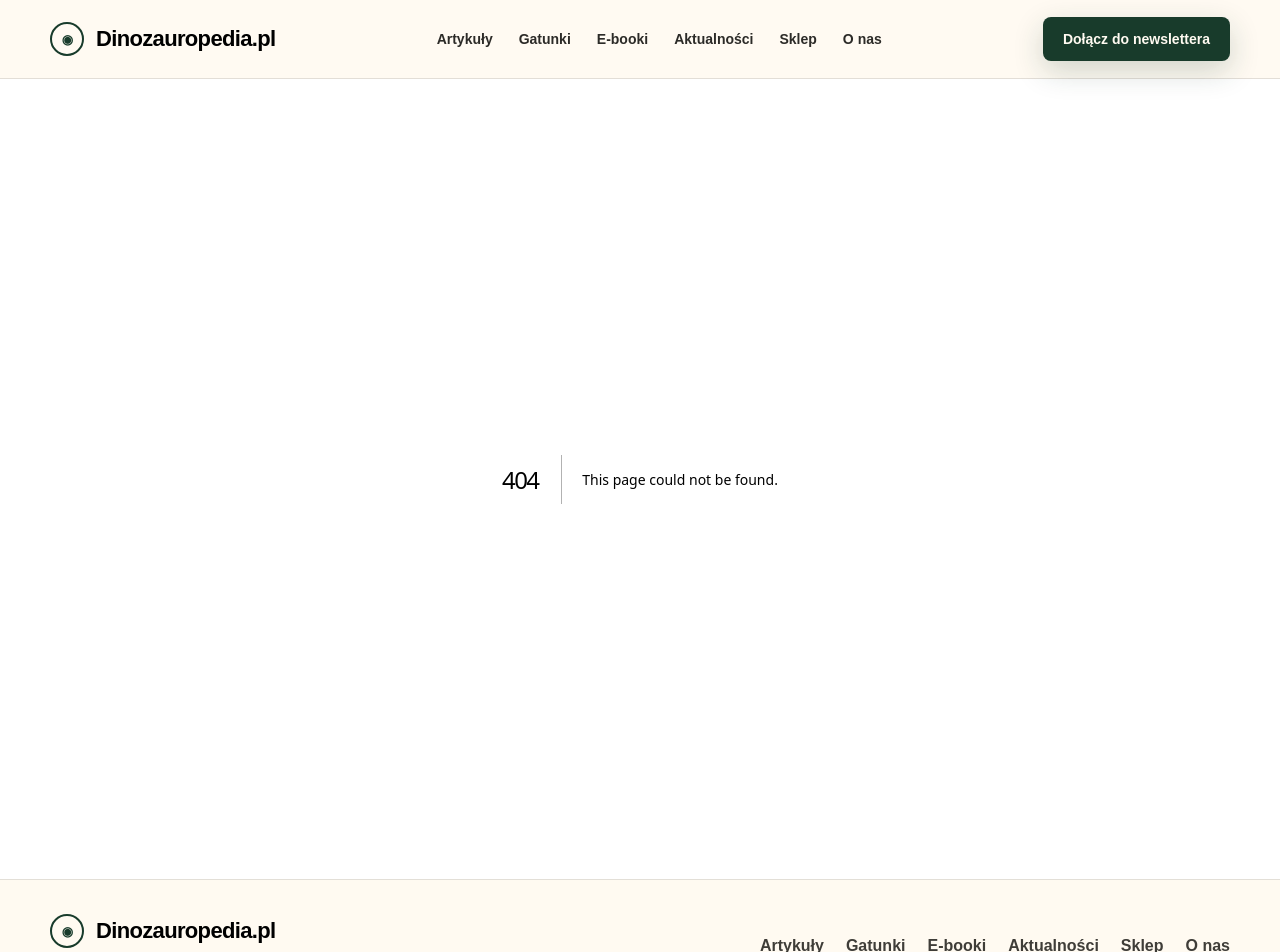
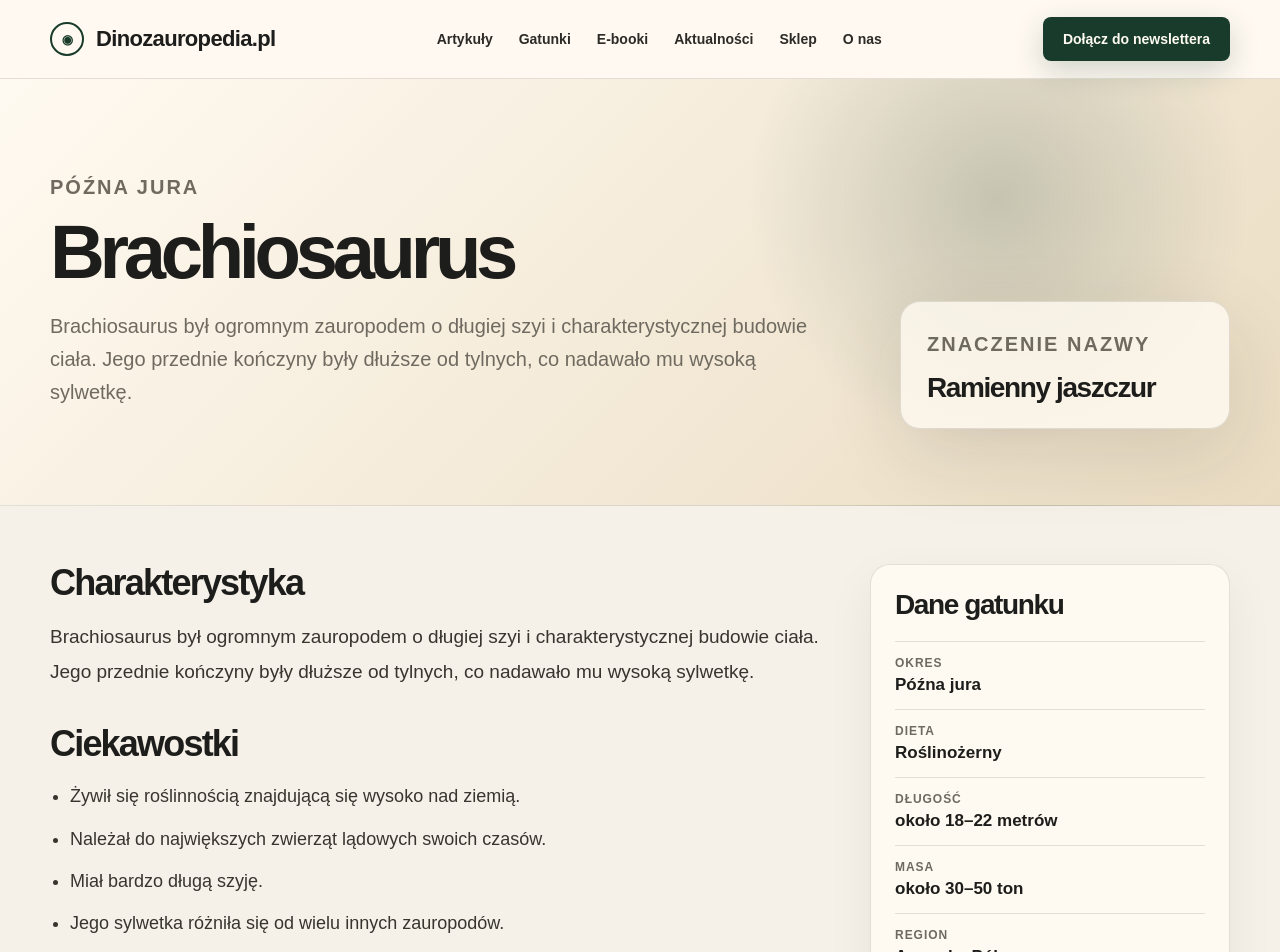
Before and after one commit to dinozauropedia/dinazauropedia, a Next.js app: page /gatunki/brachiosaurus in a window 1280 px wide. Before the commit this address had no page. Shown: the top 952 px of the page. Built offline with nearby package versions, Linux system fonts and the light colour scheme.

Commit message:
Add dynamic species pages

```diff
--- /dev/null
+++ b/app/gatunki/[slug]/page.tsx
@@ -0,0 +1,105 @@
+import { notFound } from "next/navigation";
+import { species } from "../../../data/species";
+
+type SpeciesPageProps = {
+  params: Promise<{
+    slug: string;
+  }>;
+};
+
+export function generateStaticParams() {
+  return species.map((dinosaur) => ({
+    slug: dinosaur.slug,
+  }));
+}
+
+export async function generateMetadata({ params }: SpeciesPageProps) {
+  const { slug } = await params;
+  const dinosaur = species.find((item) => item.slug === slug);
+
+  if (!dinosaur) {
+    return {
+      title: "Gatunek nie znaleziony — Dinozauropedia.pl",
+    };
+  }
+
+  return {
+    title: `${dinosaur.name} — Dinozauropedia.pl`,
+    description: dinosaur.description,
+  };
+}
+
+export default async function DinosaurSpeciesPage({ params }: SpeciesPageProps) {
+  const { slug } = await params;
+  const dinosaur = species.find((item) => item.slug === slug);
+
+  if (!dinosaur) {
+    notFound();
+  }
+
+  return (
+    <main>
+      <section className="species-hero">
+        <div className="container species-hero-grid">
+          <div>
+            <p className="eyebrow">{dinosaur.period}</p>
+            <h1>{dinosaur.name}</h1>
+            <p>{dinosaur.description}</p>
+          </div>
+
+          <div className="species-fact-card">
+            <p className="eyebrow">Znaczenie nazwy</p>
+            <h2>{dinosaur.meaning}</h2>
+          </div>
+        </div>
+      </section>
+
+      <section className="species-profile-section">
+        <div className="container species-profile-grid">
+          <div className="species-profile-main">
+            <h2>Charakterystyka</h2>
+            <p>{dinosaur.description}</p>
+
+            <h2>Ciekawostki</h2>
+            <ul className="facts-list">
+              {dinosaur.facts.map((fact) => (
+                <li key={fact}>{fact}</li>
+              ))}
+            </ul>
+          </div>
+
+          <aside className="species-data-card">
+            <h2>Dane gatunku</h2>
+
+            <dl>
+              <div>
+                <dt>Okres</dt>
+                <dd>{dinosaur.period}</dd>
+              </div>
+
+              <div>
+                <dt>Dieta</dt>
+                <dd>{dinosaur.diet}</dd>
+              </div>
+
+              <div>
+                <dt>Długość</dt>
+                <dd>{dinosaur.length}</dd>
+              </div>
+
+              <div>
+                <dt>Masa</dt>
+                <dd>{dinosaur.weight}</dd>
+              </div>
+
+              <div>
+                <dt>Region</dt>
+                <dd>{dinosaur.region}</dd>
+              </div>
+            </dl>
+          </aside>
+        </div>
+      </section>
+    </main>
+  );
+}
--- a/app/globals.css
+++ b/app/globals.css
@@ -891,3 +891,167 @@ h1 {
     font-size: 17px;
   }
 }
+.species-mini-data {
+  display: flex;
+  flex-wrap: wrap;
+  gap: 8px;
+  margin: 16px 0;
+}
+
+.species-mini-data span {
+  padding: 7px 10px;
+  border-radius: 999px;
+  background: rgba(24, 59, 43, 0.08);
+  color: var(--green);
+  font-size: 12px;
+  font-weight: 900;
+}
+
+.species-hero {
+  padding: 92px 0 76px;
+  background:
+    radial-gradient(circle at 78% 28%, rgba(24, 59, 43, 0.2), transparent 24%),
+    linear-gradient(135deg, #fffaf1, #eadcc2);
+  border-bottom: 1px solid var(--border);
+}
+
+.species-hero-grid {
+  display: grid;
+  grid-template-columns: 1fr 330px;
+  gap: 36px;
+  align-items: end;
+}
+
+.species-hero h1 {
+  max-width: 900px;
+  margin-bottom: 22px;
+  font-size: clamp(44px, 7vw, 76px);
+  line-height: 0.95;
+  letter-spacing: -0.07em;
+}
+
+.species-hero p {
+  max-width: 760px;
+  color: var(--muted);
+  font-size: 20px;
+  line-height: 1.65;
+}
+
+.species-fact-card {
+  padding: 26px;
+  border: 1px solid var(--border);
+  border-radius: 20px;
+  background: rgba(255, 250, 241, 0.78);
+  box-shadow: var(--shadow);
+}
+
+.species-fact-card h2 {
+  margin-bottom: 0;
+  font-size: 28px;
+  line-height: 1.05;
+  letter-spacing: -0.05em;
+}
+
+.species-profile-section {
+  padding: 58px 0 72px;
+}
+
+.species-profile-grid {
+  display: grid;
+  grid-template-columns: 1fr 360px;
+  gap: 36px;
+  align-items: start;
+}
+
+.species-profile-main {
+  max-width: 820px;
+}
+
+.species-profile-main h2 {
+  margin-bottom: 16px;
+  font-size: 36px;
+  line-height: 1.08;
+  letter-spacing: -0.05em;
+}
+
+.species-profile-main p {
+  margin-bottom: 36px;
+  color: #38352f;
+  font-size: 19px;
+  line-height: 1.85;
+}
+
+.facts-list {
+  margin: 0;
+  padding-left: 20px;
+  color: #38352f;
+  font-size: 18px;
+  line-height: 1.8;
+}
+
+.facts-list li {
+  margin-bottom: 10px;
+}
+
+.species-data-card {
+  position: sticky;
+  top: 104px;
+  padding: 24px;
+  border: 1px solid var(--border);
+  border-radius: 20px;
+  background: var(--surface);
+  box-shadow: 0 18px 50px rgba(29, 29, 27, 0.06);
+}
+
+.species-data-card h2 {
+  margin-bottom: 20px;
+  font-size: 28px;
+  letter-spacing: -0.05em;
+}
+
+.species-data-card dl {
+  margin: 0;
+}
+
+.species-data-card div {
+  padding: 14px 0;
+  border-top: 1px solid var(--border);
+}
+
+.species-data-card dt {
+  margin-bottom: 5px;
+  color: var(--muted);
+  font-size: 12px;
+  font-weight: 900;
+  letter-spacing: 0.08em;
+  text-transform: uppercase;
+}
+
+.species-data-card dd {
+  margin: 0;
+  color: var(--text);
+  font-size: 17px;
+  font-weight: 800;
+}
+
+@media (max-width: 1000px) {
+  .species-hero-grid,
+  .species-profile-grid {
+    grid-template-columns: 1fr;
+  }
+
+  .species-data-card {
+    position: static;
+  }
+}
+
+@media (max-width: 680px) {
+  .species-hero {
+    padding: 64px 0 48px;
+  }
+
+  .species-hero p,
+  .species-profile-main p {
+    font-size: 17px;
+  }
+}
--- /dev/null
+++ b/data/species.ts
@@ -0,0 +1,110 @@
+export const species = [
+  {
+    slug: "tyrannosaurus-rex",
+    name: "Tyrannosaurus rex",
+    meaning: "Król jaszczurów tyranów",
+    period: "Późna kreda",
+    diet: "Mięsożerny",
+    length: "około 12–13 metrów",
+    weight: "około 6–9 ton",
+    region: "Ameryka Północna",
+    description:
+      "Tyrannosaurus rex to jeden z najbardziej rozpoznawalnych dinozaurów w historii. Był potężnym drapieżnikiem późnej kredy, znanym z ogromnej czaszki, silnych szczęk i charakterystycznych krótkich kończyn przednich.",
+    facts: [
+      "Żył około 68–66 milionów lat temu.",
+      "Jego zęby mogły osiągać kilkanaście centymetrów długości.",
+      "Miał jeden z najsilniejszych zgryzów wśród zwierząt lądowych.",
+      "Jego szczątki odkrywano głównie w Ameryce Północnej.",
+    ],
+  },
+  {
+    slug: "triceratops",
+    name: "Triceratops",
+    meaning: "Trójrożna twarz",
+    period: "Późna kreda",
+    diet: "Roślinożerny",
+    length: "około 8–9 metrów",
+    weight: "około 6–12 ton",
+    region: "Ameryka Północna",
+    description:
+      "Triceratops był dużym roślinożernym dinozaurem znanym z trzech rogów i masywnej kryzy kostnej. Należał do ceratopsów i żył w tym samym czasie co Tyrannosaurus rex.",
+    facts: [
+      "Miał dwa długie rogi nad oczami i jeden krótszy na nosie.",
+      "Jego kryza mogła służyć do obrony, pokazów lub rozpoznawania osobników.",
+      "Był jednym z ostatnich nieptasich dinozaurów.",
+      "Jego szczątki są stosunkowo często znajdowane w Ameryce Północnej.",
+    ],
+  },
+  {
+    slug: "velociraptor",
+    name: "Velociraptor",
+    meaning: "Szybki złodziej",
+    period: "Późna kreda",
+    diet: "Mięsożerny",
+    length: "około 2 metrów",
+    weight: "około 15–20 kilogramów",
+    region: "Azja",
+    description:
+      "Velociraptor był niewielkim, szybkim teropodem z grupy dromeozaurów. W rzeczywistości był znacznie mniejszy niż jego filmowe przedstawienia i prawdopodobnie posiadał pióra.",
+    facts: [
+      "Żył na terenach dzisiejszej Mongolii i Chin.",
+      "Miał charakterystyczny sierpowaty pazur na stopie.",
+      "Prawdopodobnie był opierzony.",
+      "Był znacznie mniejszy niż popularne filmowe wersje tego dinozaura.",
+    ],
+  },
+  {
+    slug: "stegosaurus",
+    name: "Stegosaurus",
+    meaning: "Zadaszony jaszczur",
+    period: "Późna jura",
+    diet: "Roślinożerny",
+    length: "około 7–9 metrów",
+    weight: "około 3–5 ton",
+    region: "Ameryka Północna",
+    description:
+      "Stegosaurus był roślinożernym dinozaurem znanym z dużych płyt kostnych na grzbiecie i kolców na końcu ogona. Jest jednym z najbardziej charakterystycznych dinozaurów jury.",
+    facts: [
+      "Płyty na grzbiecie mogły pomagać w pokazach lub termoregulacji.",
+      "Kolce na ogonie służyły prawdopodobnie do obrony.",
+      "Miał stosunkowo małą czaszkę w porównaniu do rozmiarów ciała.",
+      "Żył znacznie wcześniej niż Tyrannosaurus rex.",
+    ],
+  },
+  {
+    slug: "brachiosaurus",
+    name: "Brachiosaurus",
+    meaning: "Ramienny jaszczur",
+    period: "Późna jura",
+    diet: "Roślinożerny",
+    length: "około 18–22 metrów",
+    weight: "około 30–50 ton",
+    region: "Ameryka Północna",
+    description:
+      "Brachiosaurus był ogromnym zauropodem o długiej szyi i charakterystycznej budowie ciała. Jego przednie kończyny były dłuższe od tylnych, co nadawało mu wysoką sylwetkę.",
+    facts: [
+      "Żywił się roślinnością znajdującą się wysoko nad ziemią.",
+      "Należał do największych zwierząt lądowych swoich czasów.",
+      "Miał bardzo długą szyję.",
+      "Jego sylwetka różniła się od wielu innych zauropodów.",
+    ],
+  },
+  {
+    slug: "spinosaurus",
+    name: "Spinosaurus",
+    meaning: "Kolczasty jaszczur",
+    period: "Kreda",
+    diet: "Mięsożerny / rybożerny",
+    length: "około 14–16 metrów",
+    weight: "około 7–10 ton",
+    region: "Afryka Północna",
+    description:
+      "Spinosaurus był jednym z największych znanych teropodów. Wyróżniał się długim pyskiem, przystosowaniami do życia przy wodzie oraz wysokim żaglem na grzbiecie.",
+    facts: [
+      "Prawdopodobnie często polował na ryby.",
+      "Miał wydłużony pysk przypominający pysk krokodyla.",
+      "Na grzbiecie posiadał wysokie wyrostki kręgowe tworzące żagiel.",
+      "Jego tryb życia mógł być częściowo wodny.",
+    ],
+  },
+];
```
Also changed, not shown: app/gatunki/page.tsx (+12 -19 lines).
